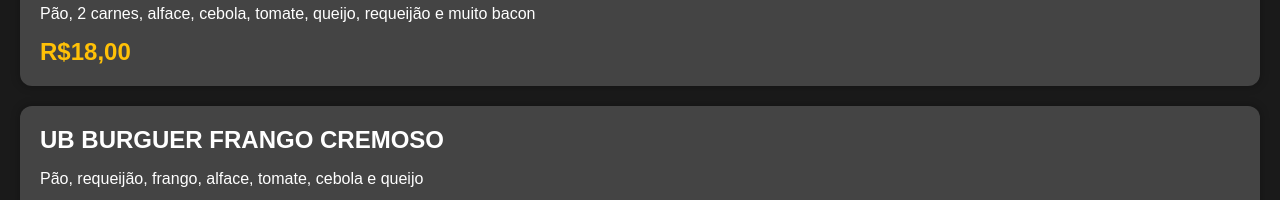
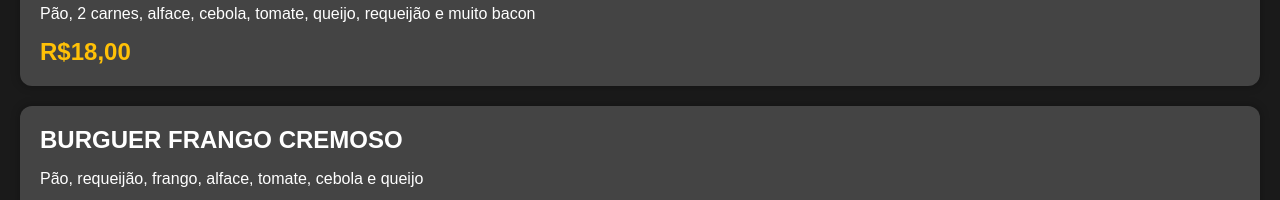
Before and after one commit to ojuaracaio/Toca-Cardapio, a plain HTML site: page index.html in a window 1280 px wide. Shown: the part 1000-1200 px from the top of the page. Drawn offline with Linux system fonts and the light colour scheme.

Commit message:
Correção Título Burguer Cremoso

```diff
--- a/index.html
+++ b/index.html
@@ -73,7 +73,7 @@
         <section class="menu-item">
             <div class="item-header">
                 <!-- <img src="hamburguer-icon.png" alt="Ícone de Hamburguer"> -->
-                <h2>UB BURGUER FRANGO CREMOSO</h2>
+                <h2>BURGUER FRANGO CREMOSO</h2>
             </div>
             <p>Pão, requeijão, frango, alface, tomate, cebola e queijo</p>
             <span>R$20,00</span>
```
Also changed, not shown: qrcode.svg (added).
